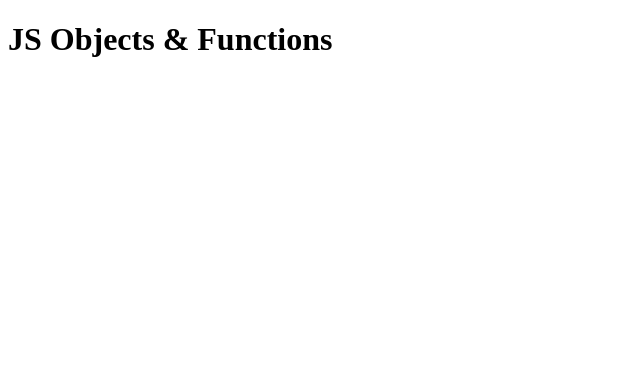
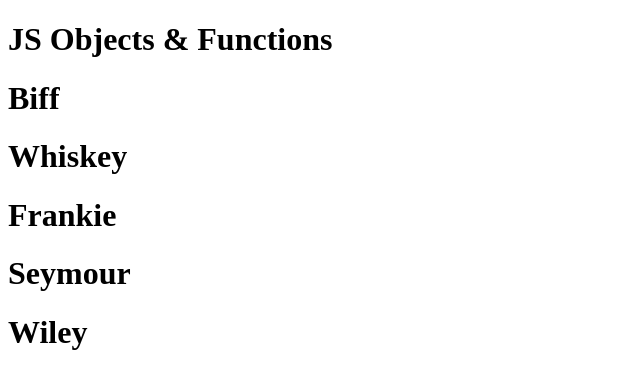
Before and after one commit to aprilrochelle/jsObjectsFunctions, a plain HTML site: page index.html in a window 1280 px wide. Shown: the whole page, without its empty margins (0-640 px from the left). Drawn offline with Linux system fonts and the light colour scheme.

Commit message:
completed object exercise

```diff
--- a/index.html
+++ b/index.html
@@ -6,6 +6,7 @@
     </head>
     <body>
         <h1>JS Objects & Functions</h1>
+        <div id='pet-names'></div>
         <script src="main.js"></script>
     </body>
 </html>
--- a/main.js
+++ b/main.js
@@ -37,3 +37,8 @@ var instructorPets = [
     }
 ]
 console.log('instructorPets: ', instructorPets);
+
+var petDiv = document.getElementById('pet-names');
+for (var i=0; i<instructorPets.length; i++) {
+    petDiv.innerHTML += '<h1>' + instructorPets[i].petName + '</h1>';
+}
```
